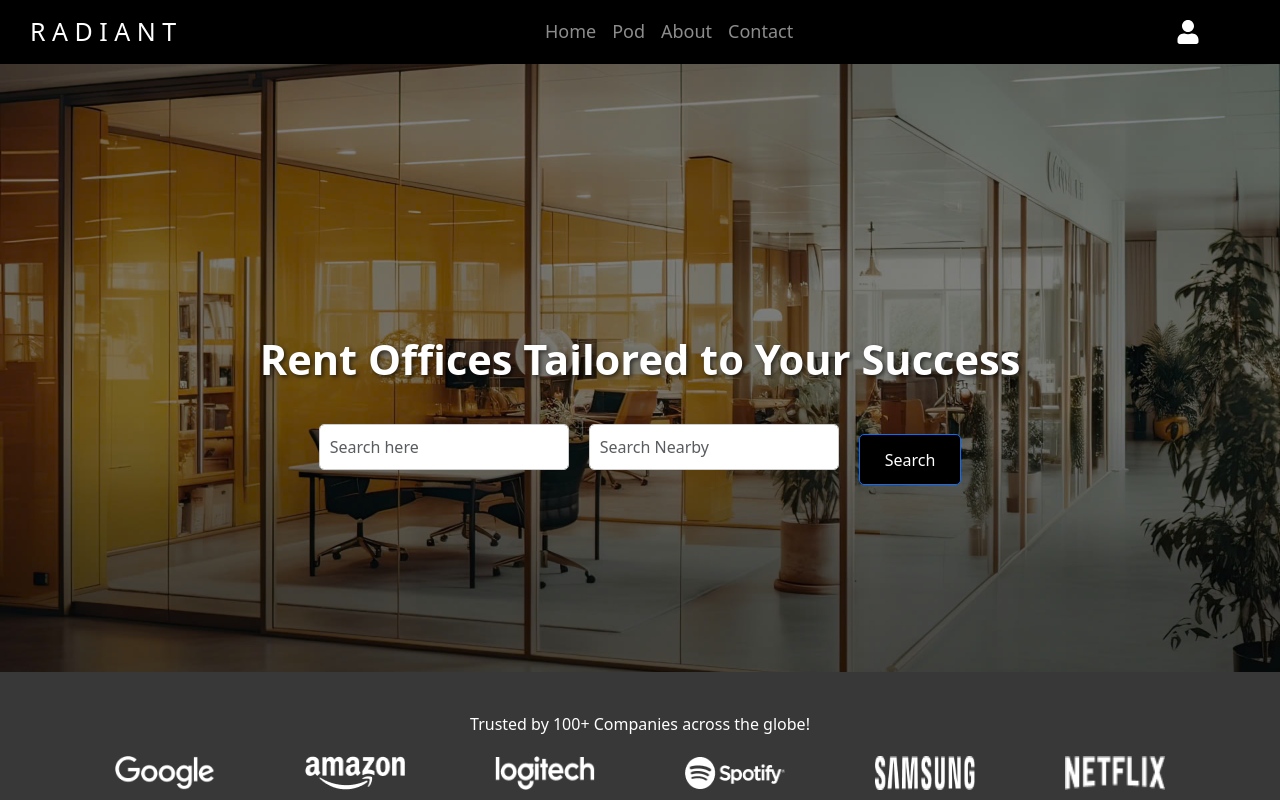
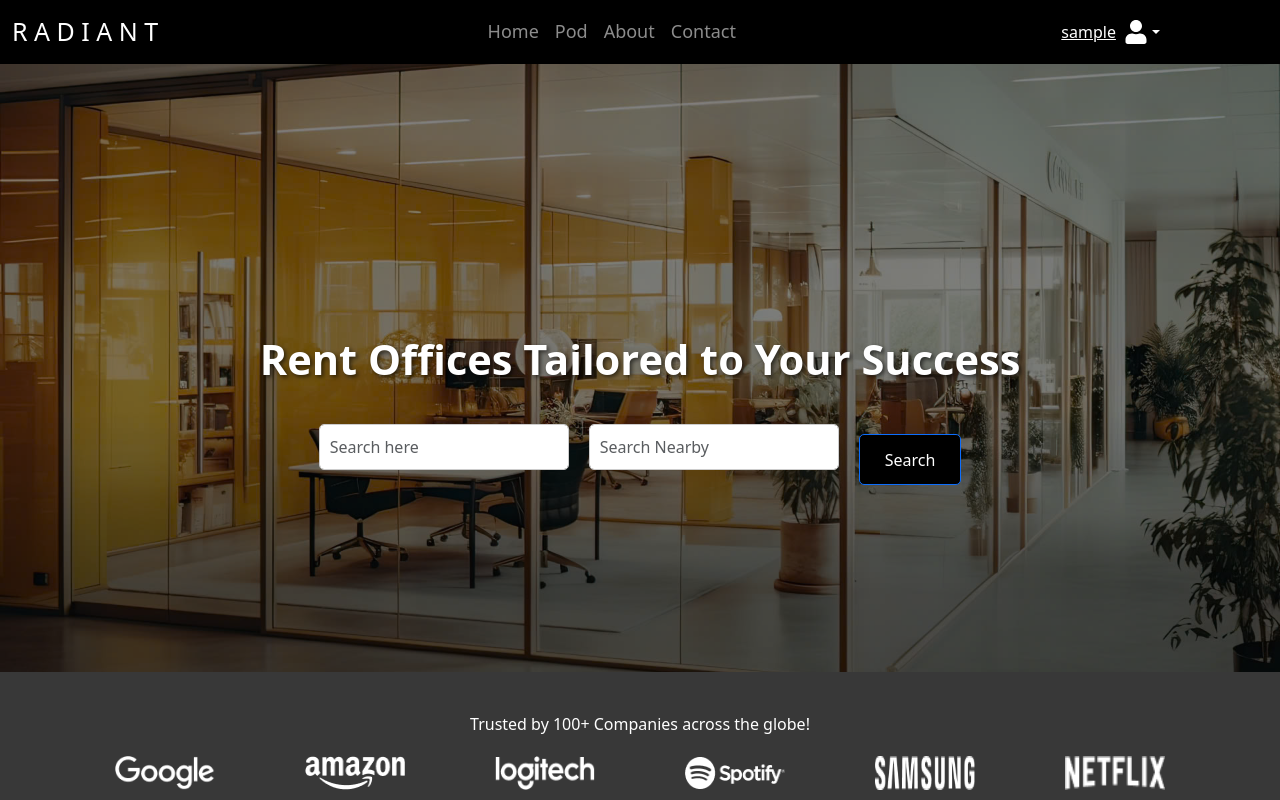
Before and after one commit to HarryTran-lead/Swp391-PodBookingSystem, a React (Vite) app in the folder Frontend/: page /SWP391-PodSystemBooking in a window 1280 px wide. Shown: the top 800 px of the page. Built offline with nearby package versions, Linux system fonts and the light colour scheme; no server answers; sample sign-in values are in the browser's storage.

Commit message:
fix function login loadpage

```diff
--- a/Frontend/src/App.jsx
+++ b/Frontend/src/App.jsx
@@ -1,4 +1,4 @@
-import React, { useState } from 'react';
+import React, { useState, useEffect } from 'react';
 import { BrowserRouter as Router, Route, Routes, Navigate } from 'react-router-dom';
 import UserLayout from './UserPages/UserLayout';
 import HomePage from './UserPages/HomePage/HomePage';
@@ -21,16 +21,25 @@ function App() {
   const [isLoggedIn, setIsLoggedIn] = useState(false);
   const [username, setUsername] = useState('');
 
+  // Load login state from localStorage when the component mounts
+  useEffect(() => {
+    const storedUsername = localStorage.getItem('username');
+    if (storedUsername) {
+      setUsername(storedUsername);
+      setIsLoggedIn(true);
+    }
+  }, []);
+
   const handleLogin = (user) => {
     setUsername(user);
     setIsLoggedIn(true);
+    localStorage.setItem('username', user); // Save the username to localStorage
   };
 
-
   const handleLogout = () => {
-    localStorage.removeItem('username'); // Xóa tên người dùng từ localStorage
-    setUsername(''); // Đặt tên người dùng thành rỗng
-    setIsLoggedIn(false); // Đặt trạng thái đăng nhập thành false
+    localStorage.removeItem('username'); // Remove username from localStorage
+    setUsername(''); // Clear username state
+    setIsLoggedIn(false); // Set login state to false
   };
 
   return (
@@ -40,9 +49,13 @@ function App() {
 
         {/* User section routes */}
         <Route
-  path="/SWP391-PodSystemBooking/"
-  element={<UserLayout isLoggedIn={isLoggedIn} username={username} handleLogout={handleLogout}><HomePage /></UserLayout>}
-/>
+          path="/SWP391-PodSystemBooking/"
+          element={
+            <UserLayout isLoggedIn={isLoggedIn} username={username} handleLogout={handleLogout}>
+              <HomePage />
+            </UserLayout>
+          }
+        />
         <Route path="/SWP391-PodSystemBooking/about" element={<UserLayout isLoggedIn={isLoggedIn} username={username} handleLogout={handleLogout}><About /></UserLayout>} />
         <Route path="/SWP391-PodSystemBooking/login" element={<LoginPage onLogin={handleLogin} />} />
         <Route path="/SWP391-PodSystemBooking/signup" element={<UserLayout isLoggedIn={isLoggedIn} username={username} handleLogout={handleLogout}><SignUpPage /></UserLayout>} />
--- a/Frontend/src/UserPages/Header/Header.css
+++ b/Frontend/src/UserPages/Header/Header.css
@@ -38,35 +38,45 @@
 /* Header.css */
 
 /* Styling cho dropdown container */
+/* Header.css */
+
+/* Đặt icon người dùng và dropdown căn theo chiều ngang */
+.login-icon-container {
+  display: flex;
+  align-items: center;
+  position: relative;
+  margin-right: 100px;
+}
+
+/* Điều chỉnh toggle để căn bên trái icon */
 .login-icon-container .dropdown-toggle {
-  margin-right: 60px;
+  display: flex;
+  align-items: center;
   padding: 0;
   border: none;
   background: none;
   color: white;
-  display: flex;
-  align-items: center;
-  justify-content: center;
+  margin-right: 0; /* Đặt margin để menu nằm đúng vị trí */
 }
 
-.login-icon-container .dropdown-toggle::after {
-  display: none; /* Ẩn mũi tên mặc định của dropdown */
+/* Đặt icon ở bên phải của dropdown */
+.user-icon {
+  font-size: 1.5rem;
+  margin-left: 8px; /* Căn chỉnh khoảng cách giữa dropdown và icon */
+  cursor: pointer;
+
 }
 
-.user-icon {
-  font-size: 1.5rem;
-  cursor: pointer;
+/* Định vị dropdown menu nằm bên trái của icon */
+.dropdown-menu-custom {
+  left: -50px; /* Điều chỉnh vị trí của menu so với icon */
+  top: 100%; /* Đặt menu nằm ngay dưới icon */
+  transform: none; /* Xóa căn giữa */
+  padding: 0;
+  min-width: 150px; /* Đặt chiều rộng tối thiểu */
 }
 
-/* Điều chỉnh menu dropdown để nằm giữa icon */
-.dropdown-menu-custom {
-  left: 50%; /* Đặt menu sang giữa */
-  transform: translateX(-50%); /* Căn chỉnh theo trục ngang */
-  padding: 0;
-  min-width: auto; /* Điều chỉnh chiều rộng */
-}
-
-/* Định dạng cho các mục trong dropdown */
+/* Style cho các mục trong dropdown */
 .dropdown-item {
   padding: 10px 15px;
   color: #000;
@@ -77,3 +87,7 @@
 .dropdown-item:hover {
   background-color: #f0f0f0;
 }
+
+.dropdown-toggle::after {
+  display: none; /* Ẩn mũi tên mặc định của dropdown */
+}
--- a/Frontend/src/UserPages/Header/Header.jsx
+++ b/Frontend/src/UserPages/Header/Header.jsx
@@ -3,7 +3,6 @@ import { Link } from 'react-router-dom';
 import Container from 'react-bootstrap/Container';
 import Nav from 'react-bootstrap/Nav';
 import Navbar from 'react-bootstrap/Navbar';
-import Button from 'react-bootstrap/Button';
 import Dropdown from 'react-bootstrap/Dropdown';
 import { FaUser } from 'react-icons/fa';
 import './Header.css';
@@ -23,11 +22,12 @@ export default function Header({ isLoggedIn, username, handleLogout }) {
 
       <Nav className="login-btn">
         {isLoggedIn ? (
-          <Dropdown alignRight>
+          <Dropdown className="login-icon-container">
             <Dropdown.Toggle variant="link" id="dropdown-basic">
-              {username}
+              <span>{username}</span>
+              <FaUser className="user-icon" />
             </Dropdown.Toggle>
-            <Dropdown.Menu>
+            <Dropdown.Menu className="dropdown-menu-custom">
               <Dropdown.Item onClick={handleLogout}>Logout</Dropdown.Item>
             </Dropdown.Menu>
           </Dropdown>
@@ -36,9 +36,13 @@ export default function Header({ isLoggedIn, username, handleLogout }) {
             <Dropdown.Toggle variant="link" id="dropdown-basic">
               <FaUser className="user-icon" />
             </Dropdown.Toggle>
-            <Dropdown.Menu>
-              <Dropdown.Item href="/SWP391-PodSystemBooking/login">Login</Dropdown.Item>
-              <Dropdown.Item href="/SWP391-PodSystemBooking/signup">Sign Up</Dropdown.Item>
+            <Dropdown.Menu className="dropdown-menu-custom">
+              <Dropdown.Item as={Link} to="/SWP391-PodSystemBooking/login">
+                Login
+              </Dropdown.Item>
+              <Dropdown.Item as={Link} to="/SWP391-PodSystemBooking/signup">
+                Sign Up
+              </Dropdown.Item>
             </Dropdown.Menu>
           </Dropdown>
         )}
```
